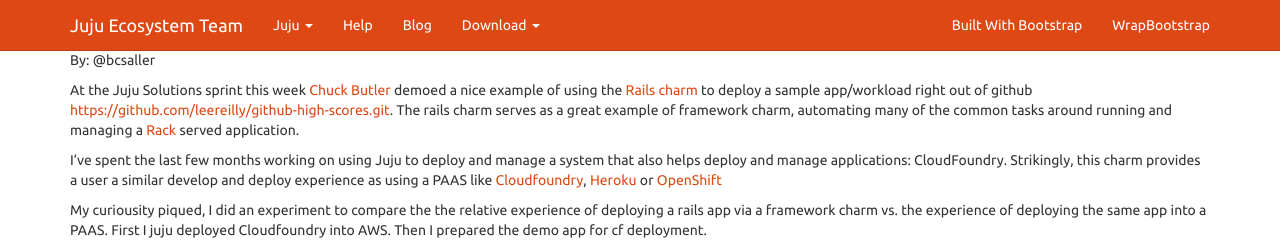
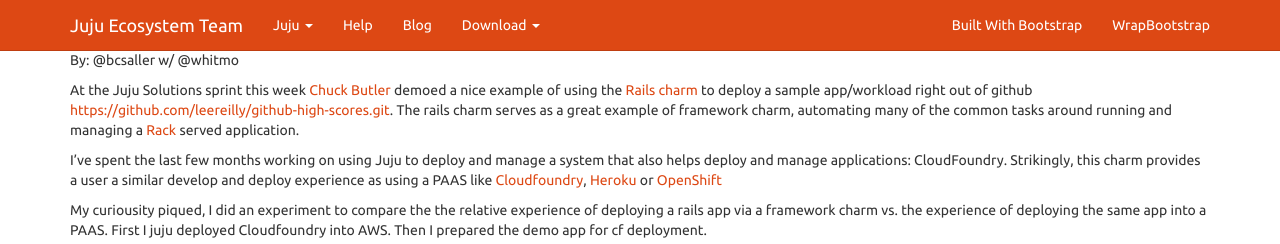
Before and after one commit to juju-solutions/juju-solutions.github.io, a Jekyll site: the page built from index.html, in a window 1280 px wide and 900 px high. Shown: the top 244 px of the window. Built offline with Jekyll 4.4.1, drawn with Linux system fonts in a browser that asks for light colours.

Commit message:
prep for send
 - add myself to byline per bcsaller request
 - add framework charms as a category

```diff
--- a/_posts/2014-09-11-juju-vs-CF.md
+++ b/_posts/2014-09-11-juju-vs-CF.md
@@ -3,10 +3,10 @@ layout: post
 title: "A tail of two deployments""
 date: 2014-09-11 10:06
 comments: true
-categories: [cloud, juju, cloudfoundry]
+categories: [cloud, juju, cloudfoundry, framework charms]
 ---
 
-By: @bcsaller
+By: @bcsaller w/ @whitmo
 
 At the Juju Solutions sprint this week
 [Chuck Butler](https://twitter.com/lazypower) demoed a nice example of
```
